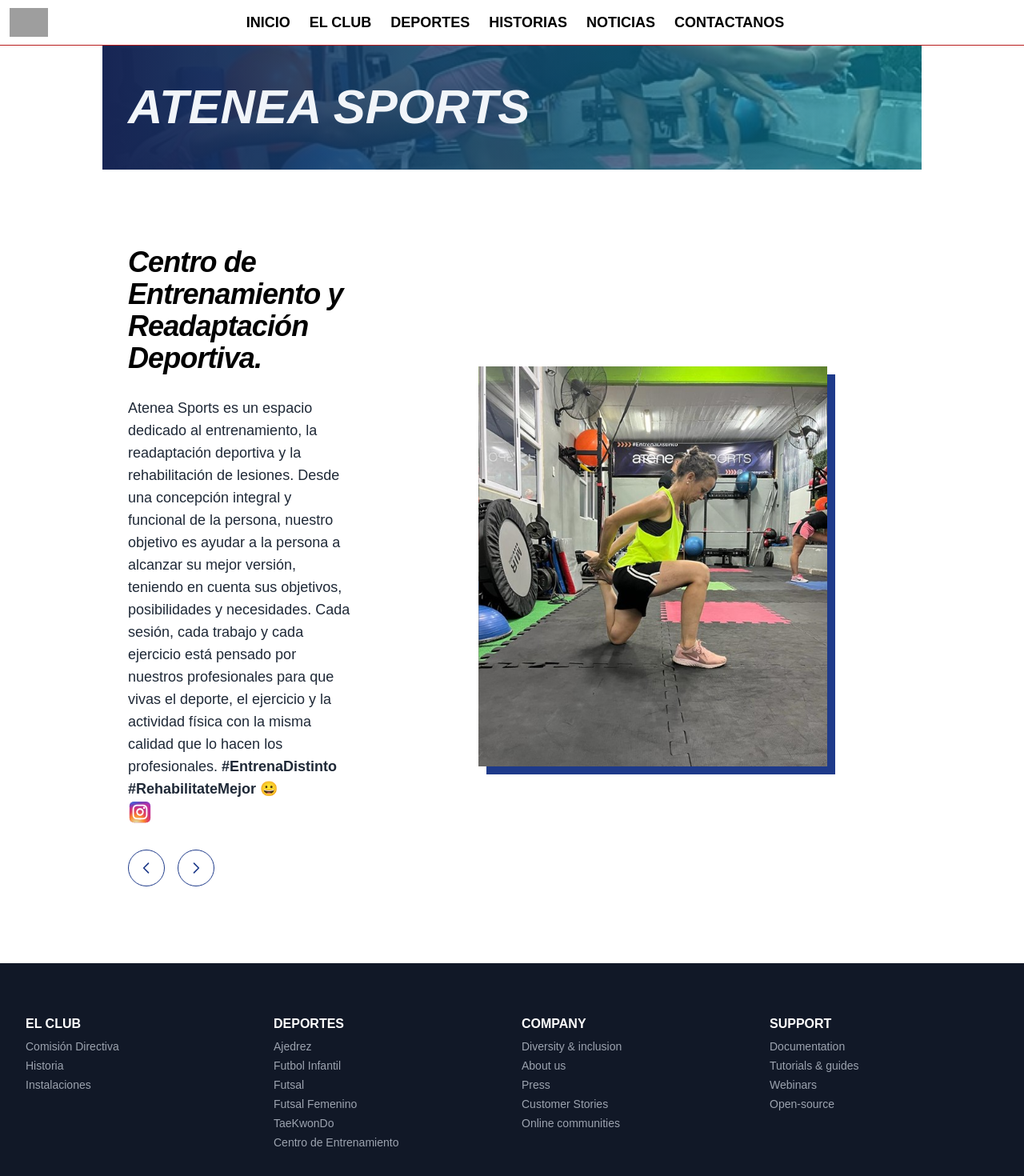
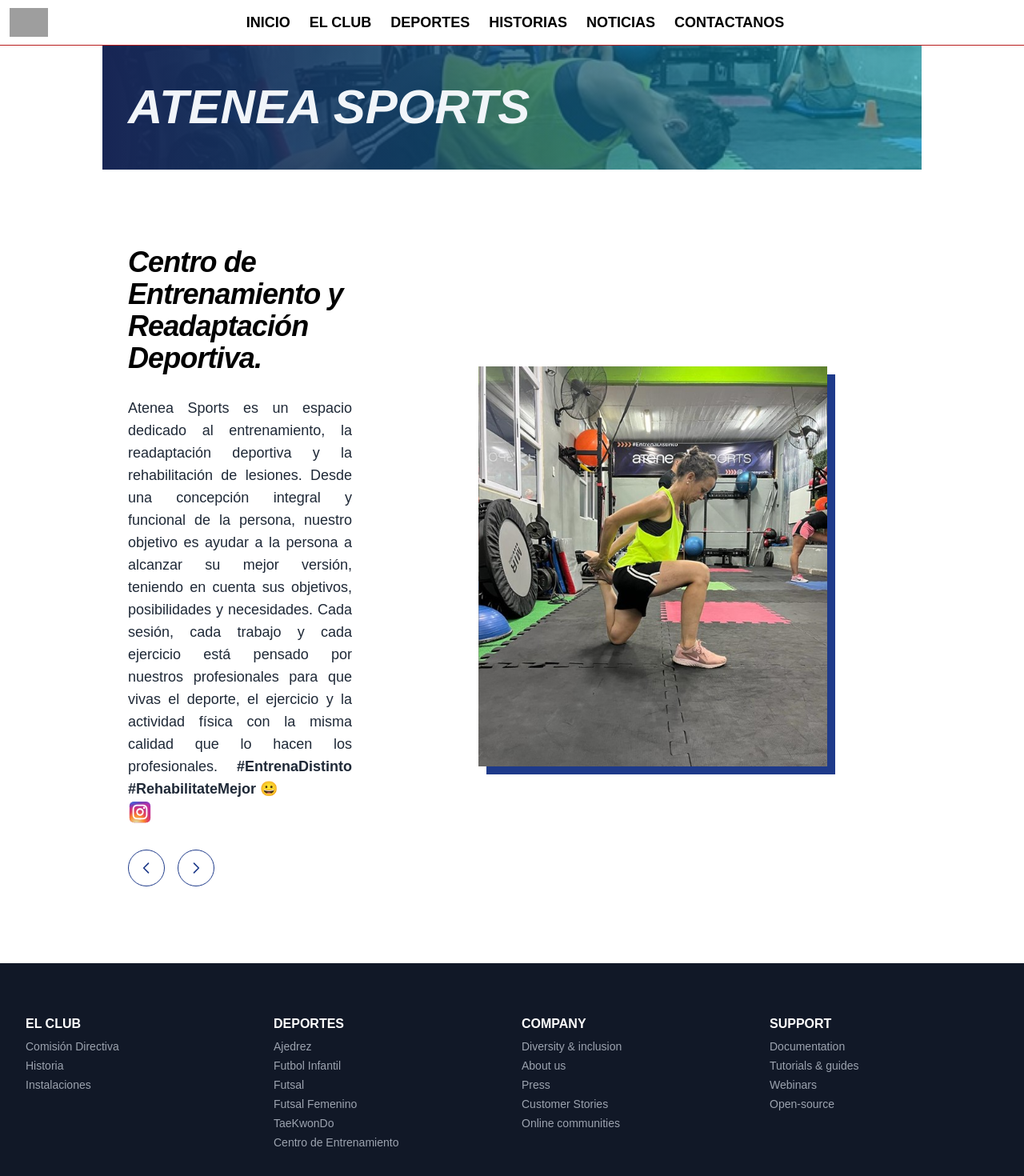
Before and after one commit to TecGato/Club-Agronomia-Central, a Next.js app in the folder frontend/: page /deportes/centro-de-entrenamiento in a window 1280 px wide. Shown: the top 1470 px of the page at 80% size. Built offline with nearby package versions, Linux system fonts and the light colour scheme; grey boxes are pictures that could not be loaded.

Commit message:
[UPDATE] styles in component InfoSlider

```diff
--- a/frontend/src/components/InfoSlider/index.jsx
+++ b/frontend/src/components/InfoSlider/index.jsx
@@ -32,7 +32,7 @@
                                 Readaptación Deportiva.
                             </h2>
 
-                            <p className="mt-7 text-lg text-gray-800">
+                            <p className="mt-7 text-justify text-lg text-gray-800">
                                 Atenea Sports es un espacio dedicado al entrenamiento, la readaptación deportiva y la rehabilitación de lesiones. Desde una concepción integral y funcional de la persona, nuestro objetivo es ayudar a la persona a alcanzar su mejor versión, teniendo en cuenta sus objetivos, posibilidades y necesidades. Cada sesión, cada trabajo y cada ejercicio está pensado por nuestros profesionales para que vivas el deporte, el ejercicio y la actividad física con la misma calidad que lo hacen los profesionales. <strong>#EntrenaDistinto #RehabilitateMejor 😀</strong>
                                 <a href='https://instagram.com/ateneasports'>
                                     <Image src="/instagram-logo.svg" alt="Logo de Instagram" width={30} height={30} />
@@ -44,7 +44,7 @@
                                     onClick={prevSlide}
                                     className="prev-button rounded-full border border-blue-900 p-3 text-blue-900 hover:bg-blue-900 hover:text-white"
                                 >
-                                    <span className="sr-only">Previous Slide</span>
+
                                     <svg
                                         className="h-5 w-5 -rotate-180 transform"
                                         fill="none"
--- a/frontend/src/pages/deportes/centro-de-entrenamiento/index.jsx
+++ b/frontend/src/pages/deportes/centro-de-entrenamiento/index.jsx
@@ -8,7 +8,7 @@
 export default function TrainingCenter() {
   return (
     <Layout>
-      <HeaderTitle image={images[3].src} title='ATENEA SPORTS' />
+      <HeaderTitle image={images[1].src} title='ATENEA SPORTS' />
       <InfoSlider images={images} />
     </Layout>
   );
```
